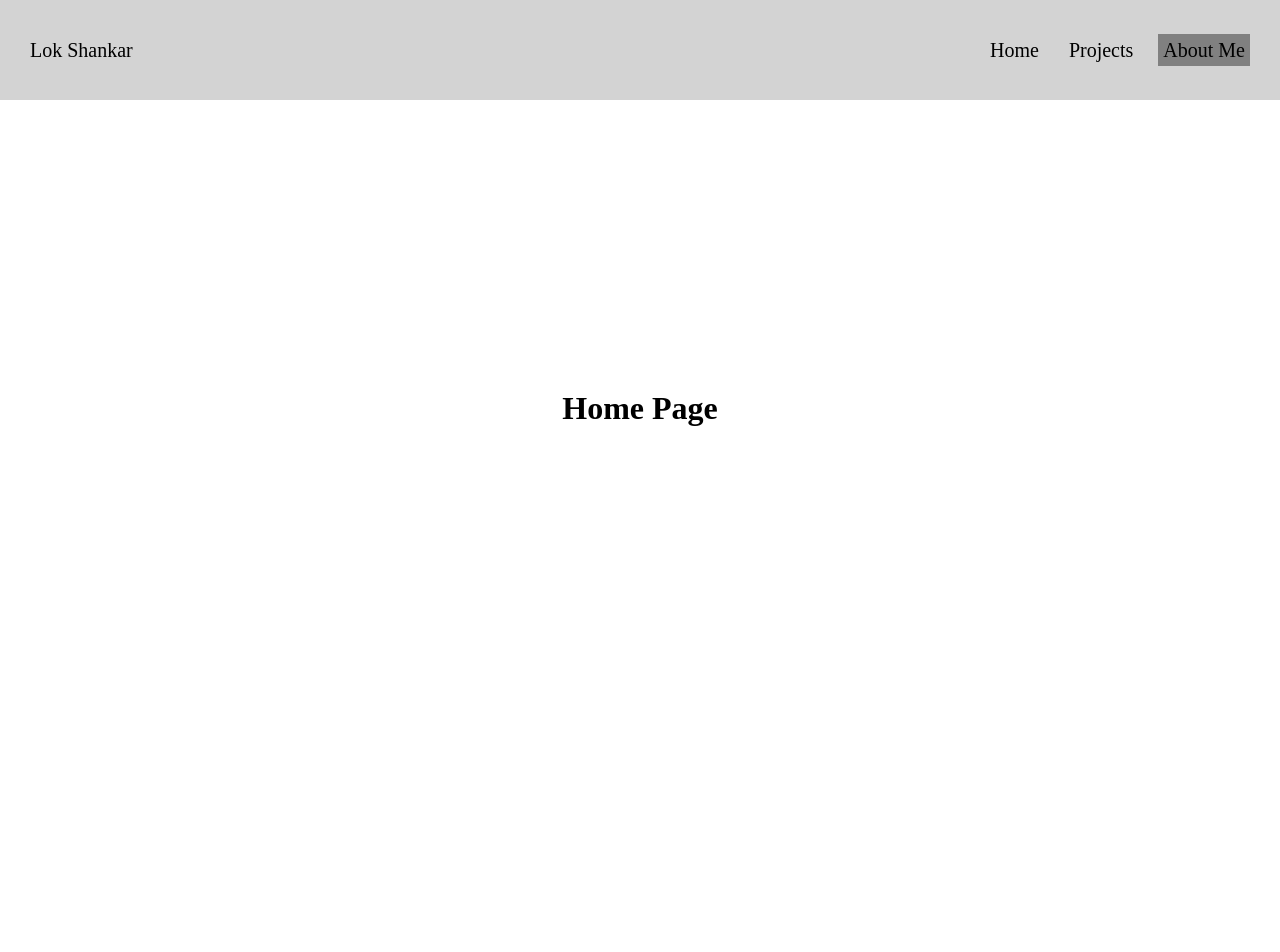
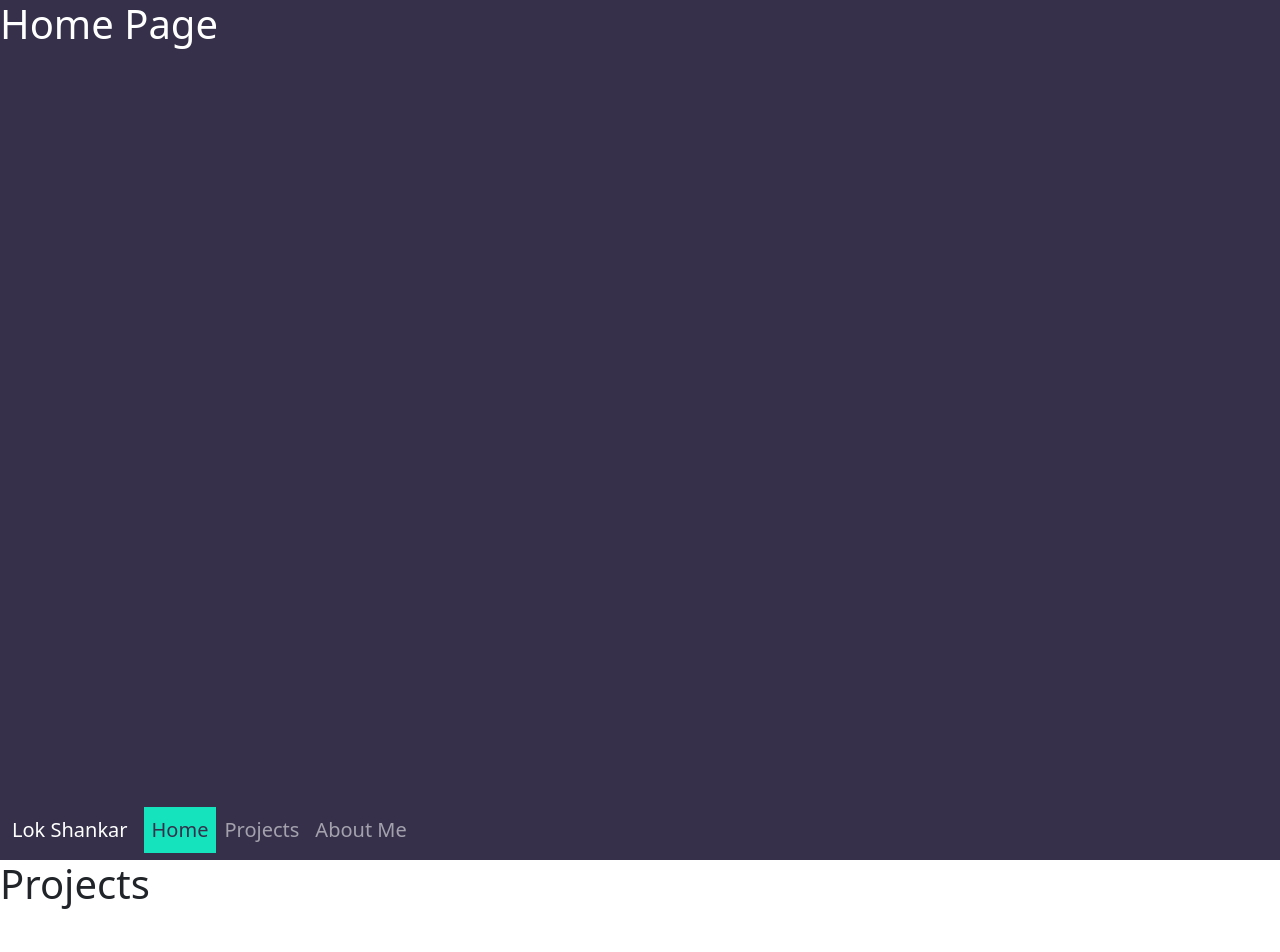
Before and after one commit to lokbiswa/portfolio-js, a plain HTML site: page src/index.html in a window 1280 px wide. Shown: the top 952 px of the page. Drawn offline with nearby package versions, Linux system fonts and the light colour scheme.

Commit message:
style: added color vars

```diff
--- a/src/index.html
+++ b/src/index.html
@@ -4,26 +4,50 @@
     <meta charset="UTF-8" />
     <meta http-equiv="X-UA-Compatible" content="IE=edge" />
     <meta name="viewport" content="width=device-width, initial-scale=1.0" />
+    <link
+      href="https://cdn.jsdelivr.net/npm/bootstrap@5.1.1/dist/css/bootstrap.min.css"
+      rel="stylesheet"
+      integrity="sha384-F3w7mX95PdgyTmZZMECAngseQB83DfGTowi0iMjiWaeVhAn4FJkqJByhZMI3AhiU"
+      crossorigin="anonymous"
+    />
     <link rel="stylesheet" href="style.css" />
+
     <title>Lok</title>
   </head>
   <body>
-    <div class="container">
-      <div class="navbar">
-        <nav>
-          <div class="nav-brand">Lok Shankar</div>
-          <div class="nav-links">
-            <ul>
-              <li><a href="#home" class="nav-link active">Home</a></li>
-              <li><a href="#projects" class="nav-link">Projects</a></li>
-              <li><a href="#about" class="nav-link">About Me</a></li>
-            </ul>
-          </div>
-        </nav>
-      </div>
+    <div class="wrapper">
       <div class="section" id="home">
         <h1 class="heading">Home Page</h1>
       </div>
+      <nav id="navbar" class="navbar navbar-expand-lg navbar-dark">
+        <div class="container-fluid">
+          <a class="navbar-brand">Lok Shankar</a>
+          <button
+            class="navbar-toggler"
+            type="button"
+            data-bs-toggle="collapse"
+            data-bs-target="#navbarSupportedContent"
+            aria-controls="navbarSupportedContent"
+            aria-expanded="false"
+            aria-label="Toggle navigation"
+          >
+            <span class="navbar-toggler-icon"></span>
+          </button>
+          <div class="collapse navbar-collapse" id="navbarSupportedContent">
+            <ul class="navbar-nav me-auto mb-2 mb-lg-0">
+              <li class="nav-item">
+                <a href="#home" class="nav-link active">Home</a>
+              </li>
+              <li class="nav-item">
+                <a href="#projects" class="nav-link">Projects</a>
+              </li>
+              <li class="nav-item">
+                <a href="#about" class="nav-link">About Me</a>
+              </li>
+            </ul>
+          </div>
+        </div>
+      </nav>
       <div class="section" id="projects">
         <h1 class="title">Projects</h1>
       </div>
@@ -33,5 +57,10 @@
     </div>
     <script src="main.js"></script>
     <script src="scrollSpy.js"></script>
+    <script
+      src="https://cdn.jsdelivr.net/npm/bootstrap@5.1.1/dist/js/bootstrap.bundle.min.js"
+      integrity="sha384-/bQdsTh/da6pkI1MST/rWKFNjaCP5gBSY4sEBT38Q/9RBh9AH40zEOg7Hlq2THRZ"
+      crossorigin="anonymous"
+    ></script>
   </body>
 </html>
--- a/src/scrollSpy.js
+++ b/src/scrollSpy.js
@@ -13,6 +13,17 @@ window.onscroll = () => {
         console.log(id);
         document.querySelector(`[href ='#${id}']`).classList.add("active");
       });
+      navBarPosition(id);
     }
   });
 };
+function navBarPosition(id) {
+  if (id === sections[1].id) {
+    const navbar = document.getElementById("navbar");
+    navbar.classList.add("fix-top");
+  }
+  if (id === sections[0].id) {
+    const navbar = document.getElementById("navbar");
+    navbar.classList.remove("fix-top");
+  }
+}
--- a/src/style.css
+++ b/src/style.css
@@ -1,6 +1,15 @@
+:root {
+  --dark: #36304b;
+  --light: #ffffff;
+  --highlight: #14e3be;
+}
 .navbar {
-  background: lightgray;
-  padding: 20px 30px;
+  background: var(--dark);
+  width: 100%;
+  padding: auto 30px;
+}
+.fix-top {
+  transition: ease-in-out 500ms;
   position: fixed;
   top: 0;
   left: 0;
@@ -15,30 +24,38 @@ nav {
 }
 nav ul {
   display: flex;
-  gap: 20px;
+  grid-template-columns: 20px;
   justify-content: end;
   list-style: none;
+  background-color: var(--dark);
 }
 nav ul li {
   display: block;
 }
 nav ul li a {
   text-decoration: none;
-  color: #000;
+  color:var(--dark);
   padding: 5px;
 }
-nav ul li:hover {
-  background-color: gray;
+nav ul li a:hover {
+  background-color: var(--highlight);
+  color:var(--dark)
+
   color: black;
 }
 .section {
   display: flex;
-  justify-content: center;
-  align-items: center;
   height: 100vh;
 }
 .active {
   text-decoration: none;
-  color: #000;
-  background-color: gray;
+  color: var(--dark) !important;
+  background-color: var(--highlight);
 }
+#home {
+  background-color: var(--dark);
+  color: var(--light);
+}
+#about {
+  background-color: var(--highlight);
+}
```
